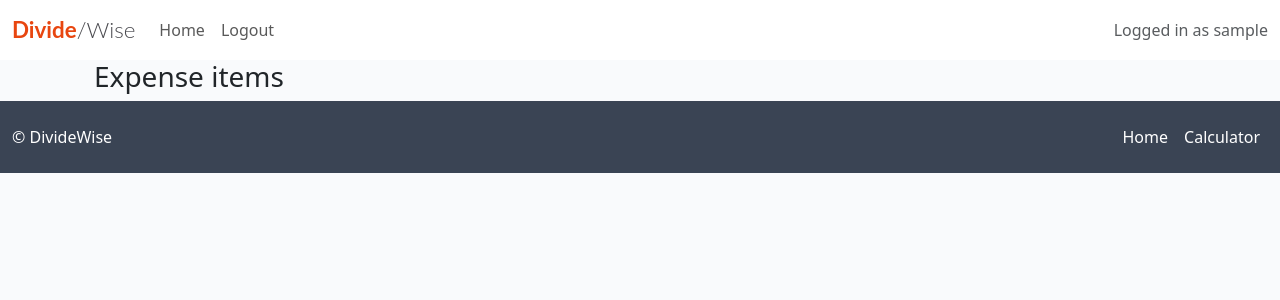
After one commit to jack-brosnan/DivideWise, a Django app: page /view_space/1/ in a window 1280 px wide. The commit adds this page. Shown: the top 300 px of the page. Run offline with Django 4.2, Linux system fonts and the light colour scheme; a user stored in the database is signed in; tables that the repository leaves empty hold one stand-in row (values such as "Sample post"); some libraries are stand-ins or nearby versions.

Commit message:
Created template for viewing expense items within spaces

```diff
--- a/expense_app/templates/expense_app/index.html
+++ b/expense_app/templates/expense_app/index.html
@@ -26,7 +26,7 @@
                             {{ space.created_on|date:"M d, Y" }}</small></p>
                 </div>
                 <div class="card-footer">
-                    <a href="#" class="btn btn-primary">View Space</a>
+                    <a href="{% url 'view_space' space.id %}" class="btn btn-primary">View Space</a>
                     <a href="{% url 'edit_space' edit_id=space.id %}" class="btn btn-primary">Edit</a>
                     <button class="btn btn-danger delete-space mr-3" data-space-id="{{ space.id }}">Delete</button>
                 </div>
--- /dev/null
+++ b/expense_app/templates/expense_app/view_space.html
@@ -0,0 +1,11 @@
+{% extends 'base.html' %}
+{% load static %}
+{% load crispy_forms_tags %}
+
+{% block title %}View Expense{% endblock %}
+
+{% block content %}
+<div class="container">
+    <h3>Expense items</h3>
+</div>
+{% endblock %}
--- a/expense_app/urls.py
+++ b/expense_app/urls.py
@@ -6,4 +6,5 @@ urlpatterns = [
     path("add_space/",views.add_space, name="add_space"),
     path("edit_space/<int:edit_id>/",views.edit_space, name="edit_space"),
     path("delete_space/<int:space_id>/",views.delete_space,name="delete_space"),
+    path("view_space/<int:space_id>/", views.view_space, name="view_space"),
 ]
--- a/expense_app/views.py
+++ b/expense_app/views.py
@@ -77,3 +77,17 @@ def delete_space(request, space_id):
         messages.add_message(request, messages.SUCCESS, 'Space deleted successfully!')
         return redirect('home')
     return redirect('home')
+
+@login_required
+def view_space(request, space_id):
+    """
+    Display the details of a specific ExpenseSpace along with its linked ExpenseLines.
+    """
+    expense_space = get_object_or_404(ExpenseSpace, pk=space_id, user=request.user)
+    expense_lines = ExpenseLine.objects.filter(expense_space=expense_space).order_by('-created_on')
+
+    return render(
+        request,
+        'expense_app/view_space.html',
+        {'expense_space': expense_space, 'expense_lines': expense_lines}
+    )
--- a/templates/base.html
+++ b/templates/base.html
@@ -74,8 +74,7 @@
         <div class="row">
             <div class="col-md-8 offset-md-2">
                 {% for message in messages %}
-                <div class="alert {{ message.tags }} alert-dismissible
-          fade show" id="msg" role="alert">
+                <div class="alert {{ message.tags }} alert-dismissible fade show" id="msg" role="alert">
                     {{ message | safe }}
                     <button type="button" class="btn-close" data-bs-dismiss="alert" aria-label="Close"></button>
                 </div>
```
